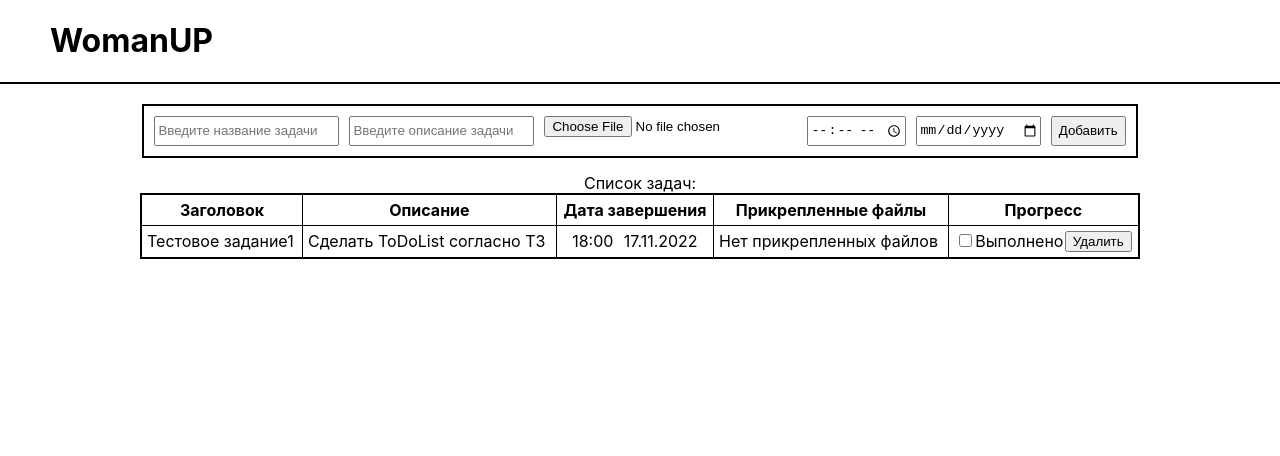
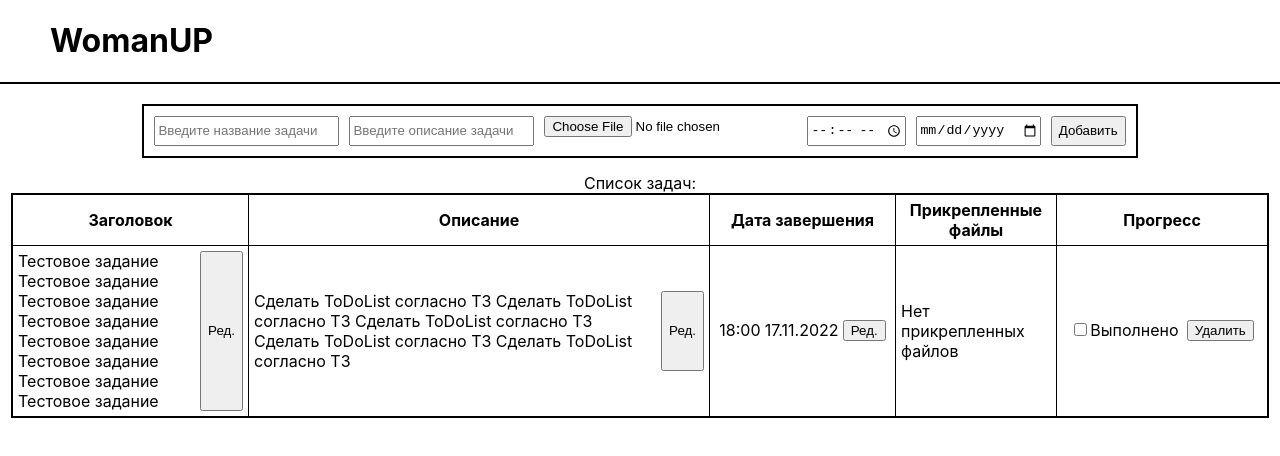
Before and after one commit to balancewins/ToDo.WomanUP, a React (Create React App) app: page / in a window 1280 px wide. Shown: the top 456 px of the page. Built offline with nearby package versions, Linux system fonts and the light colour scheme.

Commit message:
add state and editButton

```diff
--- a/src/components/app/App.js
+++ b/src/components/app/App.js
@@ -7,8 +7,8 @@ import './App.css';
 function App() {
   const [data, setData] = useState([
     {
-      name: 'Тестовое задание1',
-      description: 'Сделать ToDoList согласно ТЗ',
+      name: 'Тестовое задание Тестовое задание Тестовое задание Тестовое задание Тестовое задание Тестовое задание Тестовое задание Тестовое задание ',
+      description: 'Сделать ToDoList согласно ТЗ Сделать ToDoList согласно ТЗ Сделать ToDoList согласно ТЗ Сделать ToDoList согласно ТЗ Сделать ToDoList согласно ТЗ',
       time: '18:00',
       date: '2022-11-17',
       progress: false,
--- a/src/components/tasksTable/TaskTable.css
+++ b/src/components/tasksTable/TaskTable.css
@@ -2,7 +2,7 @@
     margin: auto;
     margin-top: 15px;
     min-width: 1000px;
-    max-width: 1000px;
+    max-width: 1300px;
     border: 2px solid black;
     padding: 5px;
     border-collapse: collapse;
@@ -13,3 +13,23 @@
     border-top: none;
     padding: 5px;
 }
+
+.task-name {
+    max-width: 225px;
+}
+
+.task-description {
+    max-width: 450px;
+}
+
+.task-deadline {
+    min-width: 175px;
+}
+
+.task-files {
+    max-width: 150px;
+}
+
+.task-progress {
+    min-width: 200px;
+}
--- a/src/components/tasksTable/TaskTable.js
+++ b/src/components/tasksTable/TaskTable.js
@@ -17,12 +17,12 @@ const TaskTable = ({data, onDelete, onToogleProp}) => {
         <table className="tasks-list">
             <caption className="task-list__descr">Список задач:</caption>
             <thead>
-                <tr>
-                    <th>Заголовок</th>
-                    <th>Описание</th>
-                    <th>Дата завершения</th>
-                    <th>Прикрепленные файлы</th>
-                    <th>Прогресс</th>
+                <tr className='tasks-head'>
+                    <th className='task-name'>Заголовок</th>
+                    <th className='task-description'>Описание</th>
+                    <th className='task-deadline'>Дата завершения</th>
+                    <th className='task-files'>Прикрепленные файлы</th>
+                    <th className='task-progress'>Прогресс</th>
                 </tr>
             </thead>
             <tbody>
--- a/src/components/tasksTableItem/TasksTableItem.js
+++ b/src/components/tasksTableItem/TasksTableItem.js
@@ -1,12 +1,27 @@
-// import { useState } from 'react';
+import { useState } from 'react';
 import Name from './tasksTableItemContent/Name';
 import Description from './tasksTableItemContent/Description';
 import Deadline from './tasksTableItemContent/Deadline';
 import Files from './tasksTableItemContent/Files';
 import Progress from './tasksTableItemContent/Progress';
+import EditButton from './tasksTableItemContent/EditButton';
 import './TasksTableItem.css';
 
 const TasksTableItem = ({name, description, time, date, files, progress, onDelete, onToogleProp}) => {
+    const [edit, setEdit] = useState([
+        {
+            name: false,
+            description: false,
+            deadline: false
+        }
+    ]);
+
+    const onEdit = (prop) => {
+        const newArr = edit.map(item => {
+            return {...item, [prop]: !item[prop]}
+          })
+          setEdit(newArr);
+    }
 
     if (!files) {
         files = 'Нет прикрепленных файлов';
@@ -28,21 +43,37 @@ const TasksTableItem = ({name, description, time, date, files, progress, onDelet
     return (
         <tr className={classNames}>
             <td className='task-name'>
+                <div>
                     <Name name={name} />
+                    <EditButton toogle='name'
+                                onEdit={(e) => onEdit(e.currentTarget.getAttribute('data-toogle'))} />
+                </div>
             </td>
             <td className='task-description'>
+                <div>
                     <Description description={description} />
+                    <EditButton toogle='description'
+                                onEdit={(e) => onEdit(e.currentTarget.getAttribute('data-toogle'))} />
+                </div>
             </td>
             <td className='task-deadline'>
+                <div>
                     <Deadline deadline={[time, date]} />
+                    <EditButton toogle='deadline'
+                                onEdit={(e) => onEdit(e.currentTarget.getAttribute('data-toogle'))} />
+                </div>
             </td>
             <td className='task-files'>
+                <div>
                     <Files files={files} />
+                </div>
             </td>
             <td className='task-progress'>
+                <div>
                     <Progress progress={progress}
                               onDelete={onDelete}
                               onToogleProp={onToogleProp} />
+                </div>
             </td>
         </tr>
     );
--- a/src/components/tasksTableItem/tasksTableItemContent/Deadline.js
+++ b/src/components/tasksTableItem/tasksTableItemContent/Deadline.js
@@ -1,13 +1,14 @@
+import { Fragment } from "react";
 import Services from "../../services/Services";
 
 const Deadline = ({deadline}) => {
     const services = new Services()
 
     return (
-        <div>
+        <Fragment>
             <span data-toogle="time">{deadline[0]}</span>
             <span data-toogle="date">{services.reverseDate(deadline[1])}</span>
-        </div>
+        </Fragment>
     );
 }
 
--- /dev/null
+++ b/src/components/tasksTableItem/tasksTableItemContent/EditButton.js
@@ -0,0 +1,7 @@
+const EditButton = ({onEdit, toogle}) => {
+    return (
+            <button data-toogle={toogle} onClick={onEdit}>Ред.</button>
+    );
+}
+
+export default EditButton;
--- a/src/components/tasksTableItem/tasksTableItemContent/Progress.js
+++ b/src/components/tasksTableItem/tasksTableItemContent/Progress.js
@@ -1,12 +1,13 @@
+import { Fragment } from "react";
 const Progress = ({progress, onToogleProp, onDelete}) => {
     return (
-        <div>
+        <Fragment>
             <label>
                 <input type="checkbox" className="checkbox" data-toogle="progress" onChange={onToogleProp} defaultValue={progress} />
                 Выполнено
             </label>
             <button className='delete-button' onClick={onDelete}>Удалить</button>
-        </div>
+        </Fragment>
     );
 }
 
```
Lines whose indentation alone changed are shown as unchanged.
